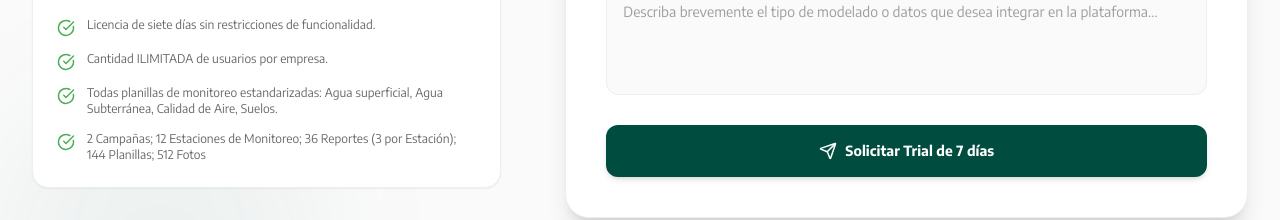
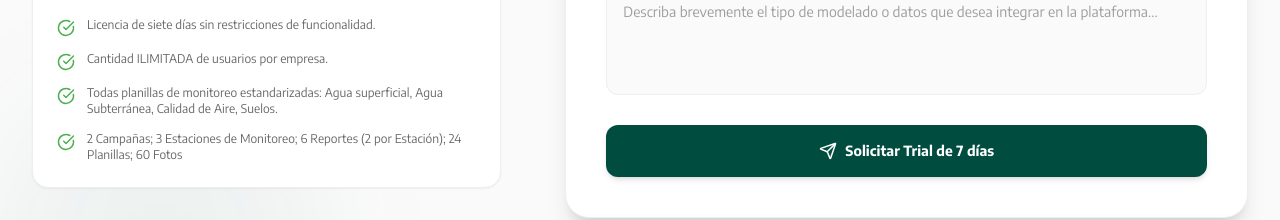
Before and after one commit to luisbree/geosint-landing, a Next.js app: page / in a window 1280 px wide. Shown: the part 3798-4018 px from the top of the page. Built offline with nearby package versions, Linux system fonts and the light colour scheme; no server answers; a web font is replaced by a local one.

Commit message:
Actualización límite trial

```diff
--- a/src/components/ContactForm.tsx
+++ b/src/components/ContactForm.tsx
@@ -128,7 +128,7 @@ export default function ContactForm() {
                 </li>
                 <li className="flex items-start space-x-3">
                   <CheckCircle className="h-4.5 w-4.5 text-accent shrink-0 mt-0.5" />
-                  <span>2 Campañas; 12 Estaciones de Monitoreo; 36 Reportes (3 por Estación); 144 Planillas; 512 Fotos</span>
+                  <span>2 Campañas; 3 Estaciones de Monitoreo; 6 Reportes (2 por Estación); 24 Planillas; 60 Fotos</span>
                 </li>
               </ul>
             </div>
```
